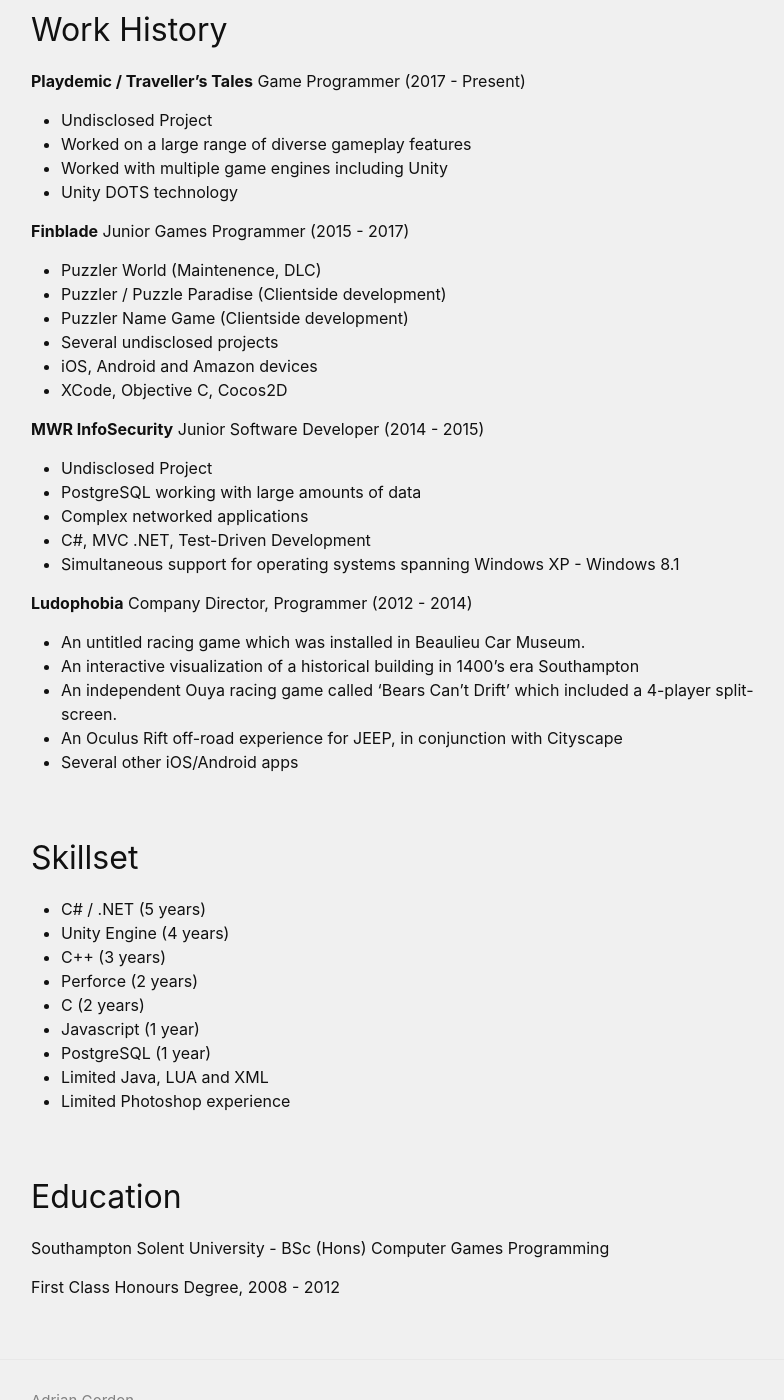
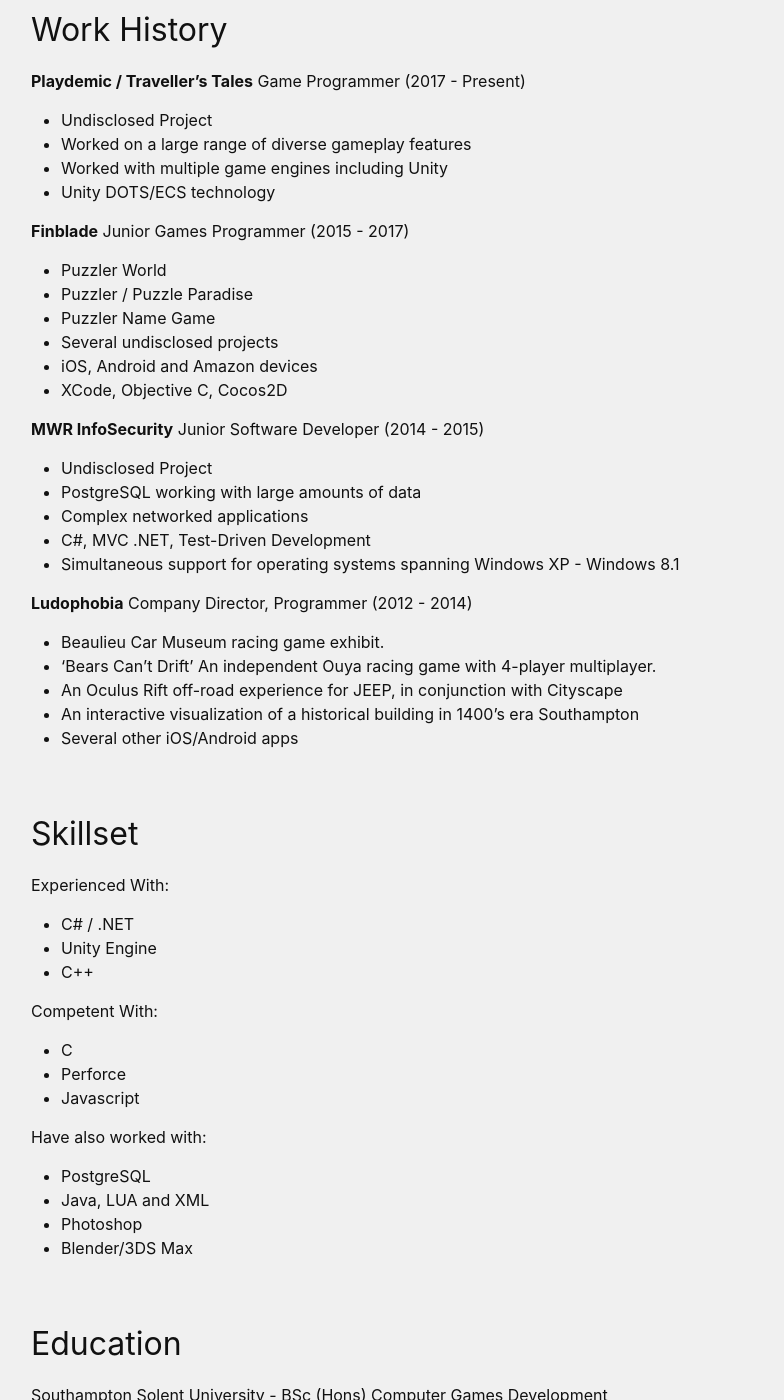
Before and after one commit to TheADrain/Portfolio, a Jekyll site: the page built from docs/index.markdown, in a window 1280 px wide and 1400 px high, scrolled down 216 px. Shown: the whole window, without its empty margins (239-1023 px from the left). Built offline with Jekyll 4.4.1, drawn with Linux system fonts in a browser that asks for light colours.

Commit message:
Update index.markdown

```diff
--- a/docs/index.markdown
+++ b/docs/index.markdown
@@ -10,12 +10,12 @@ I like retro games, retro hardware and think the Arcade era faded too quickly. S
 - Undisclosed Project
 - Worked on a large range of diverse gameplay features
 - Worked with multiple game engines including Unity
-- Unity DOTS technology
+- Unity DOTS/ECS technology
 
 **Finblade** Junior Games Programmer (2015 - 2017)
-- Puzzler World (Maintenence, DLC)
-- Puzzler / Puzzle Paradise (Clientside development)
-- Puzzler Name Game (Clientside development)
+- Puzzler World
+- Puzzler / Puzzle Paradise
+- Puzzler Name Game
 - Several undisclosed projects
 - iOS, Android and Amazon devices
 - XCode, Objective C, Cocos2D
@@ -28,26 +28,33 @@ I like retro games, retro hardware and think the Arcade era faded too quickly. S
 - Simultaneous support for operating systems spanning Windows XP - Windows 8.1
 
 **Ludophobia** Company Director, Programmer (2012 - 2014)
-- An untitled racing game which was installed in Beaulieu Car Museum.
+- Beaulieu Car Museum racing game exhibit.
+- ‘Bears Can’t Drift’ An independent Ouya racing game with 4-player multiplayer.
+- An Oculus Rift off-road experience for JEEP, in conjunction with Cityscape
 - An interactive visualization of a historical building in 1400’s era Southampton
-- An independent Ouya racing game called ‘Bears Can’t Drift’ which included a 4-player split-screen.
-- An Oculus Rift off-road experience for JEEP, in conjunction with Cityscape
 - Several other iOS/Android apps
 
 ## Skillset
 
-* C# / .NET (5 years)
-* Unity Engine (4 years)
-* C++ (3 years)
-* Perforce (2 years)
-* C (2 years)
-* Javascript (1 year)
-* PostgreSQL (1 year)
-* Limited Java, LUA and XML
-* Limited Photoshop experience
+Experienced With:
+* C# / .NET
+* Unity Engine
+* C++
+
+
+Competent With:
+* C
+* Perforce
+* Javascript
+
+Have also worked with:
+* PostgreSQL
+* Java, LUA and XML
+* Photoshop
+* Blender/3DS Max
 
 ## Education
 
-Southampton Solent University - BSc (Hons) Computer Games Programming
+Southampton Solent University - BSc (Hons) Computer Games Development
 
 First Class Honours Degree, 2008 - 2012
```
